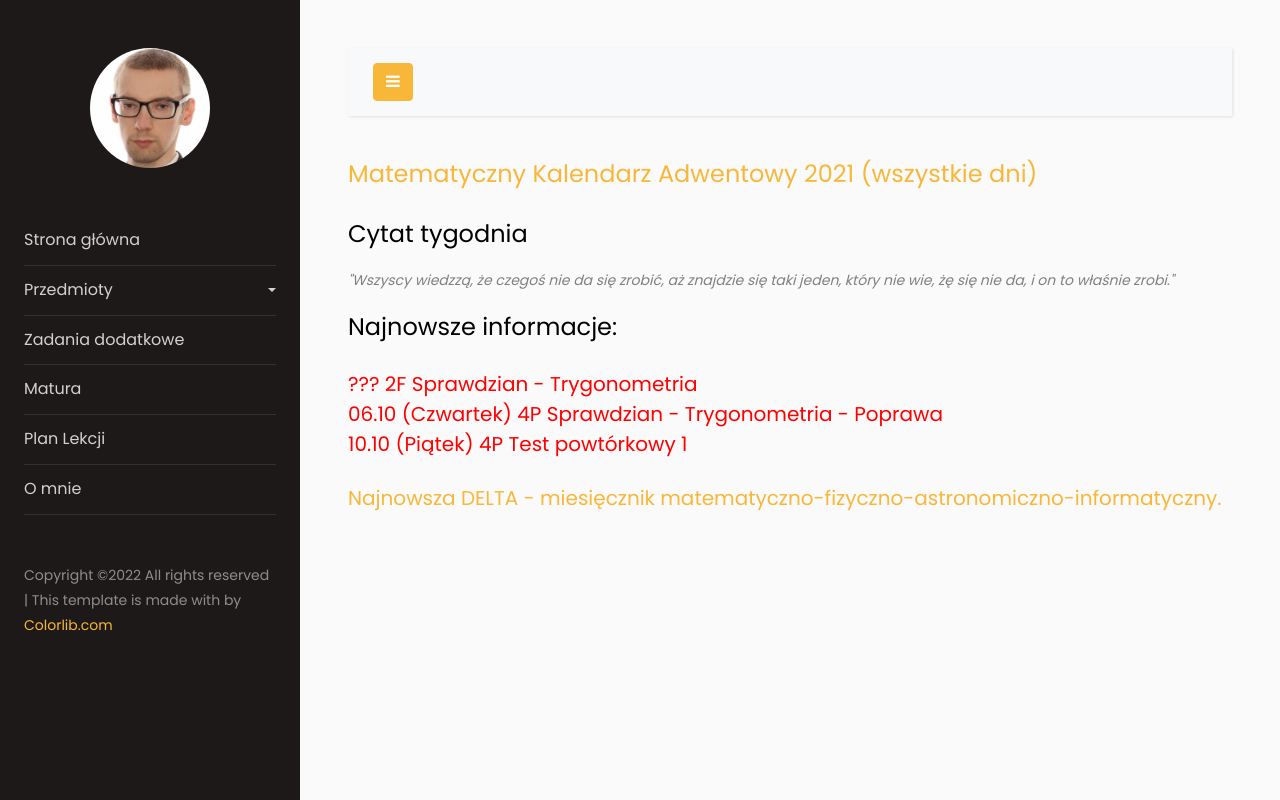
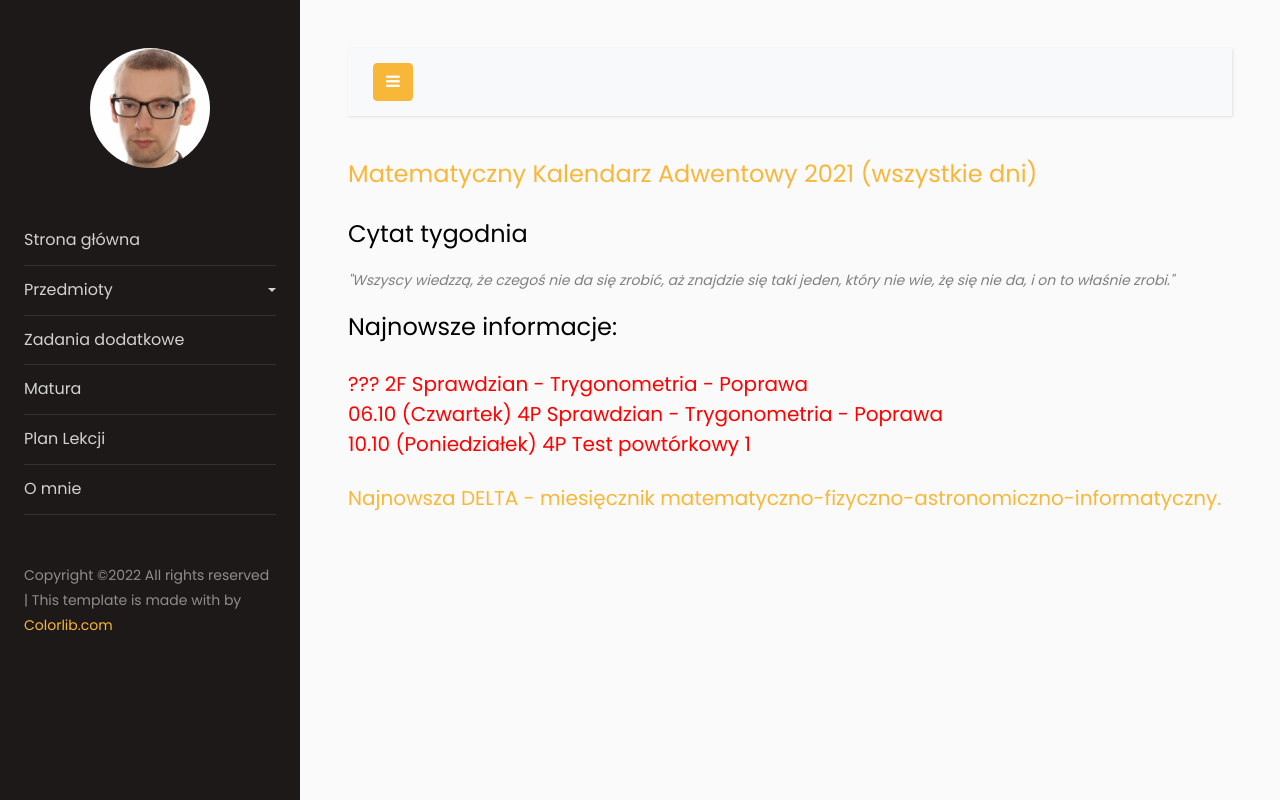
Before and after one commit to piobury/piobury.github.io, a plain HTML site: page index.html in a window 1280 px wide. Drawn offline with Linux system fonts and the light colour scheme.

Commit message:
Update index.html

```diff
--- a/index.html
+++ b/index.html
@@ -85,9 +85,9 @@
         <h4 class="mb-4">Najnowsze informacje:</h4>
 
  <h5 class="mb-4">
-<span style="color: red">??? 2F Sprawdzian - Trygonometria</span><br>
+<span style="color: red">??? 2F Sprawdzian - Trygonometria - Poprawa</span><br>
 <span style="color: red">06.10 (Czwartek) 4P Sprawdzian - Trygonometria - Poprawa</span><br>
-<span style="color: red">10.10 (Piątek) 4P Test powtórkowy 1</span><br>
+<span style="color: red">10.10 (Poniedziałek) 4P Test powtórkowy 1</span><br>
 
 </h5>
 
```
